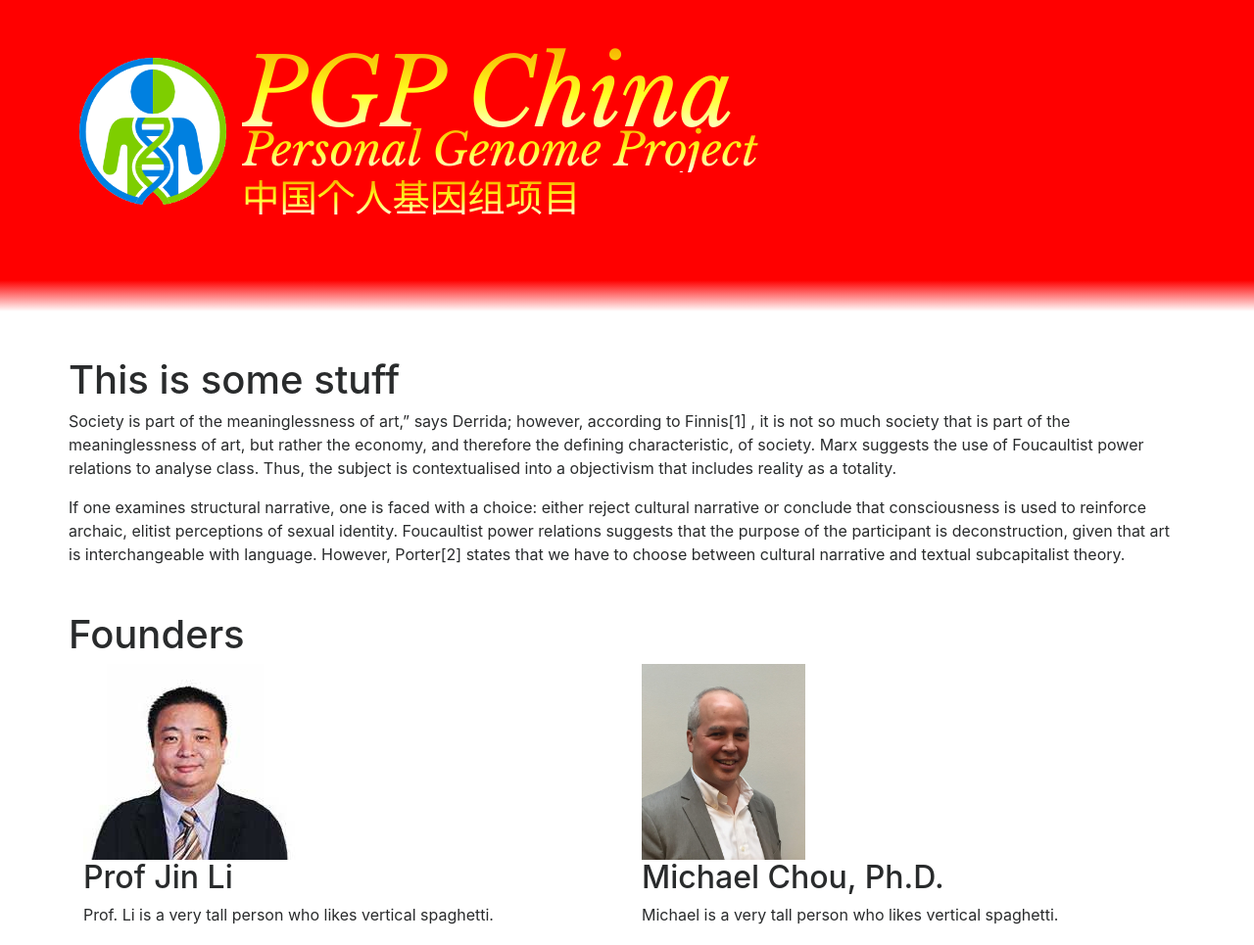
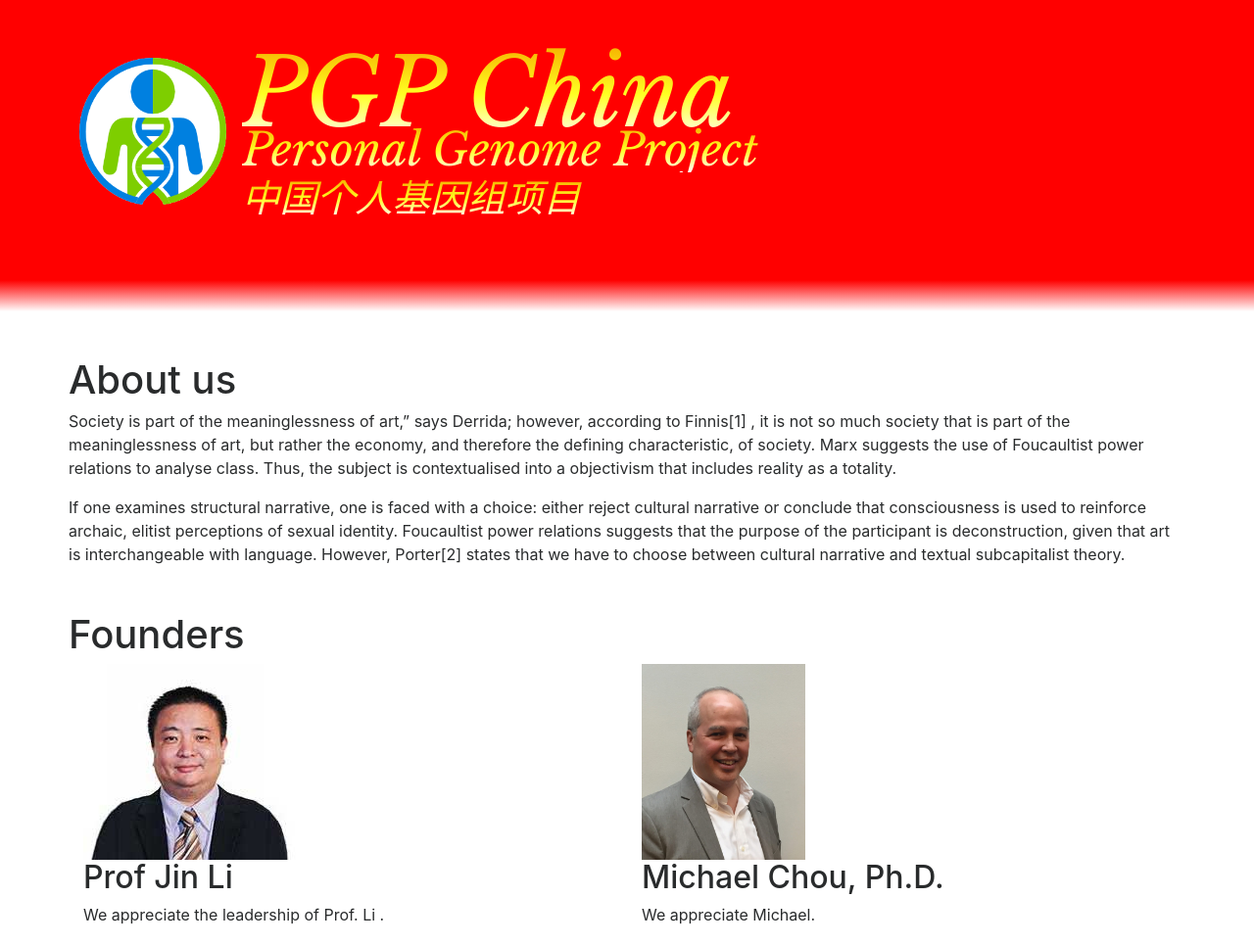
Before and after one commit to PGPChina/www, a plain HTML site: page index.html in a window 1280 px wide. Shown: the top 965 px of the page at 98% size. Drawn offline with Linux system fonts and the light colour scheme; a script that the page names is missing.

Commit message:
nicer text

```diff
--- a/css/style.css
+++ b/css/style.css
@@ -33,7 +33,7 @@
 .title {
     color: white;
     font-family: "libre_baskervilleitalic", serif;
-    font-weight: 300;
+    font-style: italic;
     font-size: 96px;
     line-height: 1;
     margin-bottom: 1em;
--- a/index.html
+++ b/index.html
@@ -26,7 +26,7 @@
   </div>
   <div class="container">
     <div class="row">
-      <h1>This is some stuff</h1>
+      <h1>About us</h1>
     </div>
     <div class="row">
       <p>Society is part of the meaninglessness of art,” says Derrida; however,
@@ -51,12 +51,12 @@
       <div class="col">
 	<img height=200 src="pix/jin-li-big.jpg"/>
 	<h2>Prof Jin Li</h2>
-	<p>Prof. Li is a very tall person who likes vertical spaghetti.</p>
+	<p>We appreciate the leadership of Prof. Li .</p>
       </div>
       <div class="col">
 	<img height=200 src="pix/mikechou-590x705.jpg"/>
 	<h2>Michael Chou, Ph.D.</h2>
-	<p>Michael is a very tall person who likes vertical spaghetti.</p>
+	<p>We appreciate Michael.</p>
       </div>
 
     </div>
```
